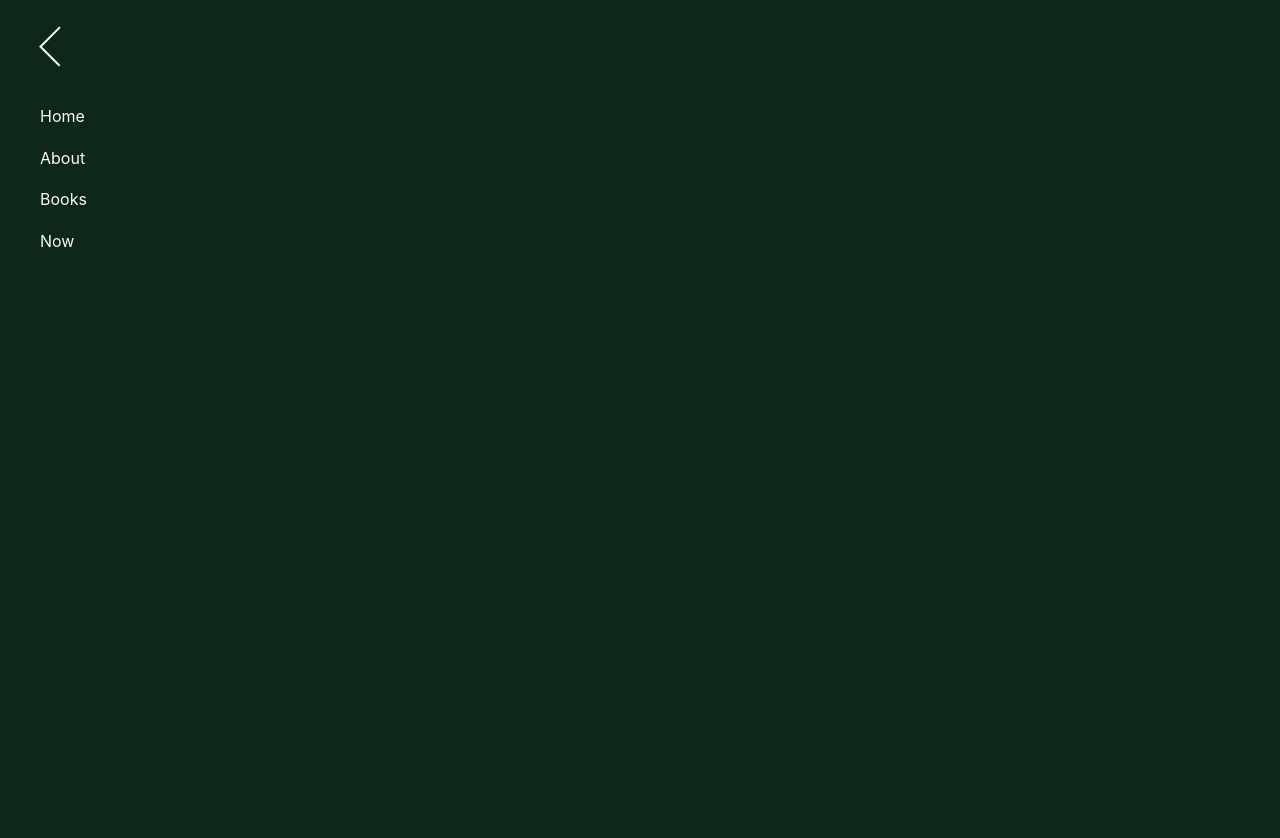
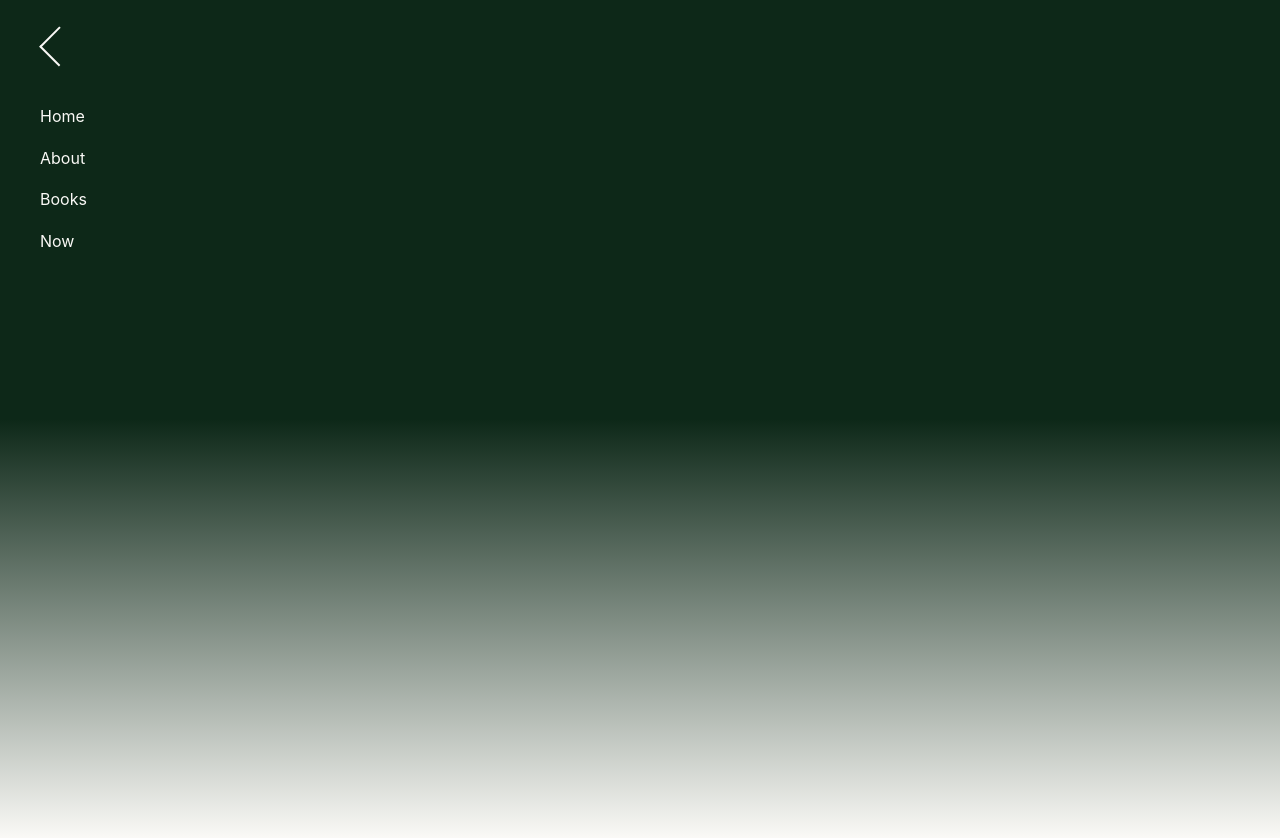
Before and after one commit to div-nar/div-nar.github.io, a plain HTML site: page index.html in a window 1280 px wide. Both pictures are taken after a click on the button "Open menu". Drawn offline with Linux system fonts and the light colour scheme.

Commit message:
Add mild green-to-white gradient on menu open
Co-Authored-By: Claude Sonnet 4.6 <noreply@anthropic.com>

```diff
--- a/style.css
+++ b/style.css
@@ -18,11 +18,11 @@ body {
 }
 
 body.menu-open {
-  background: #0d2818;
+  background: linear-gradient(to bottom, #0d2818 0%, #0d2818 50%, #faf9f6 100%);
 }
 
 html:has(body.menu-open) {
-  background: #0d2818;
+  background: linear-gradient(to bottom, #0d2818 0%, #0d2818 50%, #faf9f6 100%);
 }
 
 /* Hide everything except hamburger + nav when menu is open */
```
